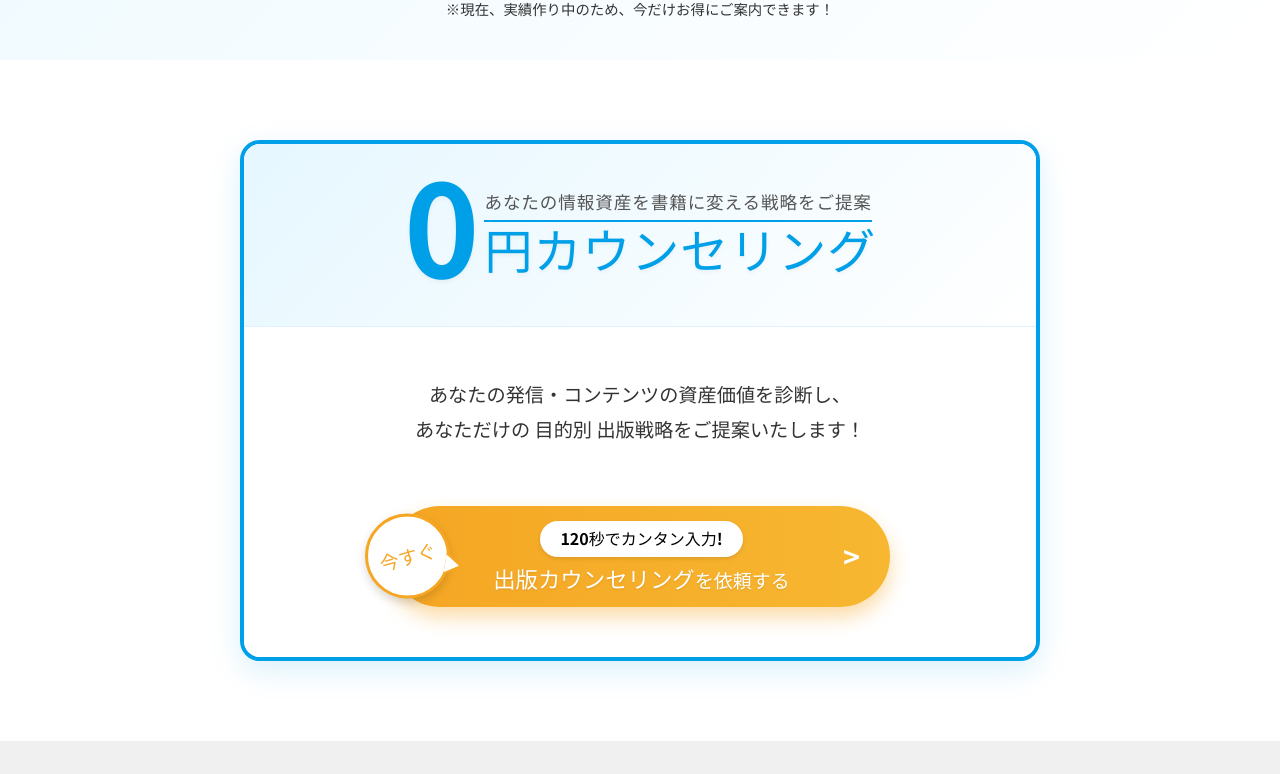
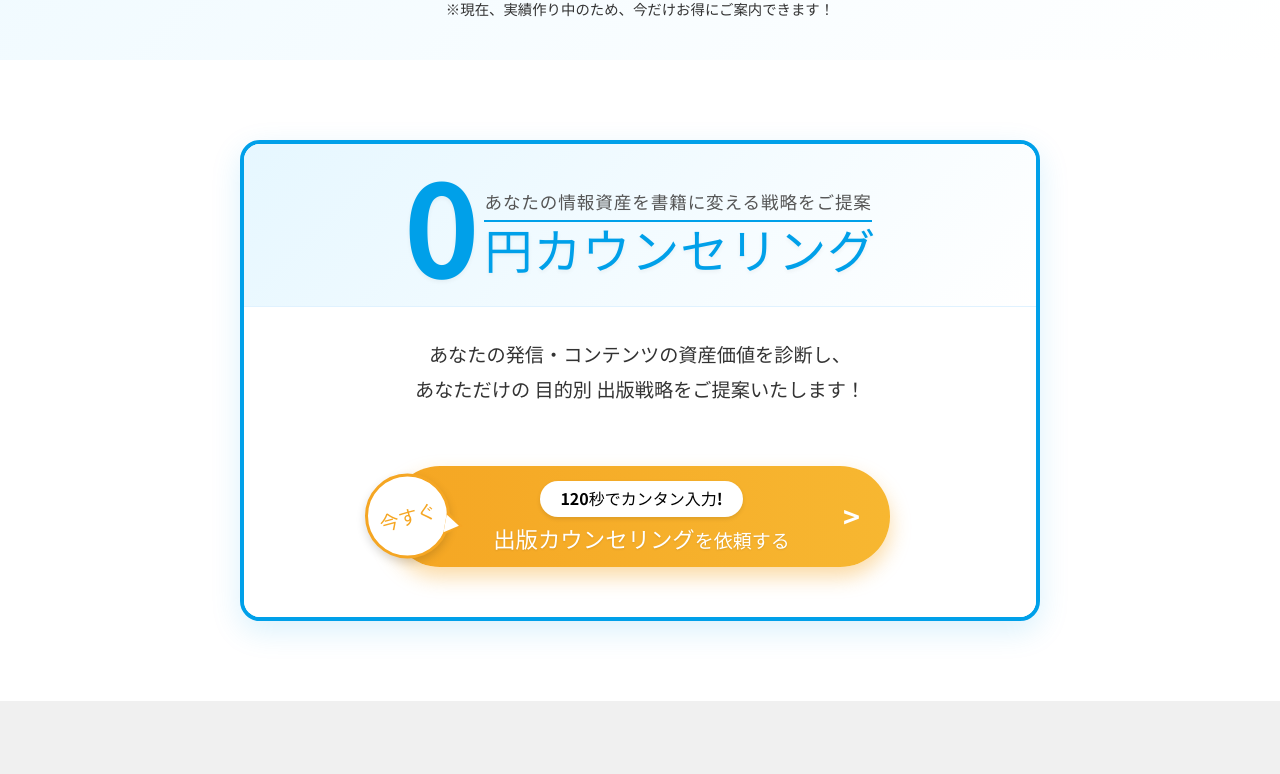
Before and after one commit to rikutoaimanga-max/Kindle-Publishing-Homepage, a React (Vite) app: page / in a window 1280 px wide. Shown: the part 1091-1865 px from the top of the page. Built offline with nearby package versions, Linux system fonts and the light colour scheme.

Commit message:
Fix: Remove duplicate padding in Header and set Body padding to 30px top / 50px bottom

```diff
--- a/src/components/CTA.jsx
+++ b/src/components/CTA.jsx
@@ -14,9 +14,7 @@ const CTA = ({ headerBackground = 'linear-gradient(135deg, #e6f7ff 0%, #ffffff 1
         }}>
             <div style={{
                 background: headerBackground, // Use the prop (default is handled in args)
-                padding: '30px 10px', // Reduced top padding
-                // ...
-                padding: '30px 15px 50px', // Increased bottom padding as requested
+                padding: '30px 10px', // Header padding: Top/Bottom 30px
                 textAlign: 'center',
                 position: 'relative',
                 borderBottom: '1px solid #e0f2ff',
@@ -79,7 +77,7 @@ const CTA = ({ headerBackground = 'linear-gradient(135deg, #e6f7ff 0%, #ffffff 1
 
             {/* Body Section */}
             <div className="cta-container" style={{
-                padding: '50px 15px 50px', // Increased top padding to match bottom
+                padding: '30px 15px 50px', // Top 30px, Bottom 50px
                 backgroundColor: '#fff'
             }}>
                 {/* Checklist */}
```
